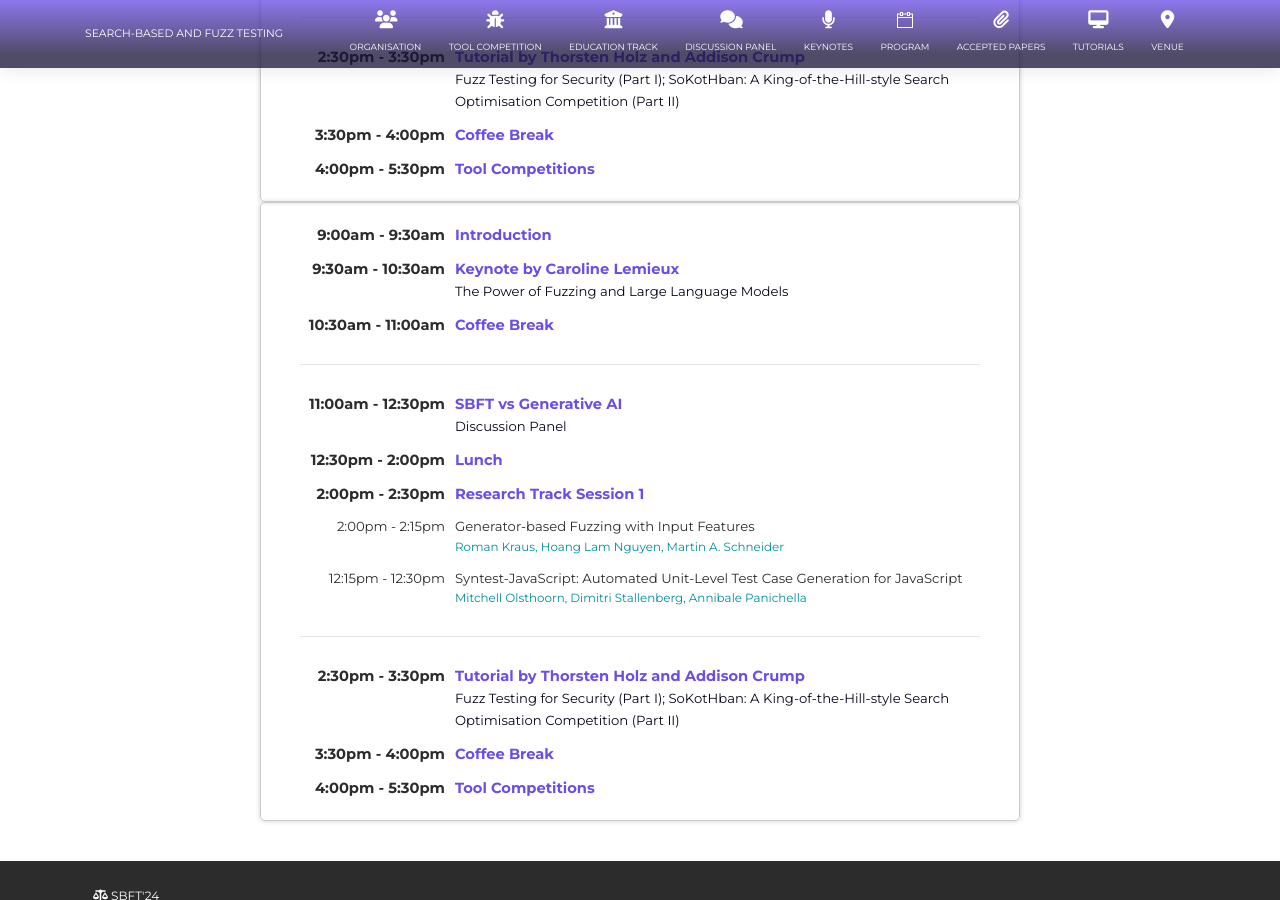
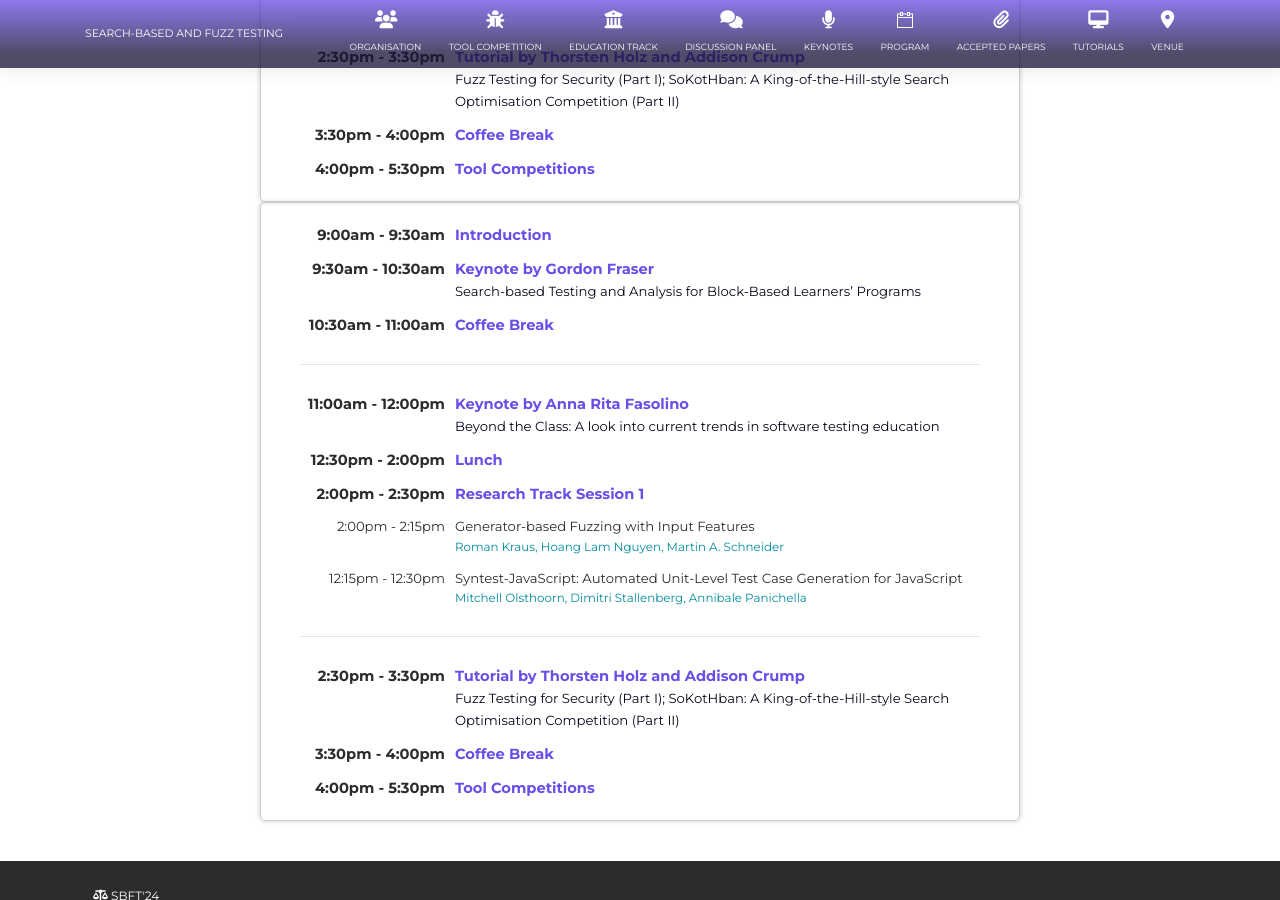
Before and after one commit to sbft24/sbft24.github.io, a Jekyll site: the page built from program/index.html, in a window 1280 px wide and 900 px high, scrolled down 963 px. Built offline with Jekyll 4.4.1, drawn with Linux system fonts in a browser that asks for light colours; nearby versions of some CDN libraries.

Commit message:
Update index.html

```diff
--- a/program/index.html
+++ b/program/index.html
@@ -88,9 +88,9 @@ layout: default
                     </tr>
                     <tr>
                         <td class="time">9:30am - 10:30am </td>
-                        <td class="session">Keynote by Caroline Lemieux
+                        <td class="session">Keynote by Gordon Fraser
                             <br>
-                            <span class="sub-title">The Power of Fuzzing and Large Language Models</span>
+                            <span class="sub-title">Search-based Testing and Analysis for Block-Based Learners’ Programs</span>
                         </td>
                     </tr>
                     <tr>
@@ -101,10 +101,10 @@ layout: default
                         <td colspan="2"><hr /></td>
                     </tr>
                     <tr>
-                        <td class="time">11:00am - 12:30pm </td>
-                        <td class="session">SBFT vs Generative AI
+                        <td class="time">11:00am - 12:00pm </td>
+                        <td class="session">Keynote by Anna Rita Fasolino
                             <br>
-                            <span class="sub-title">Discussion Panel</span>
+                            <span class="sub-title">Beyond the Class: A look into current trends in software testing education</span>
                         </td>
                     </tr>
                     <tr>
```
